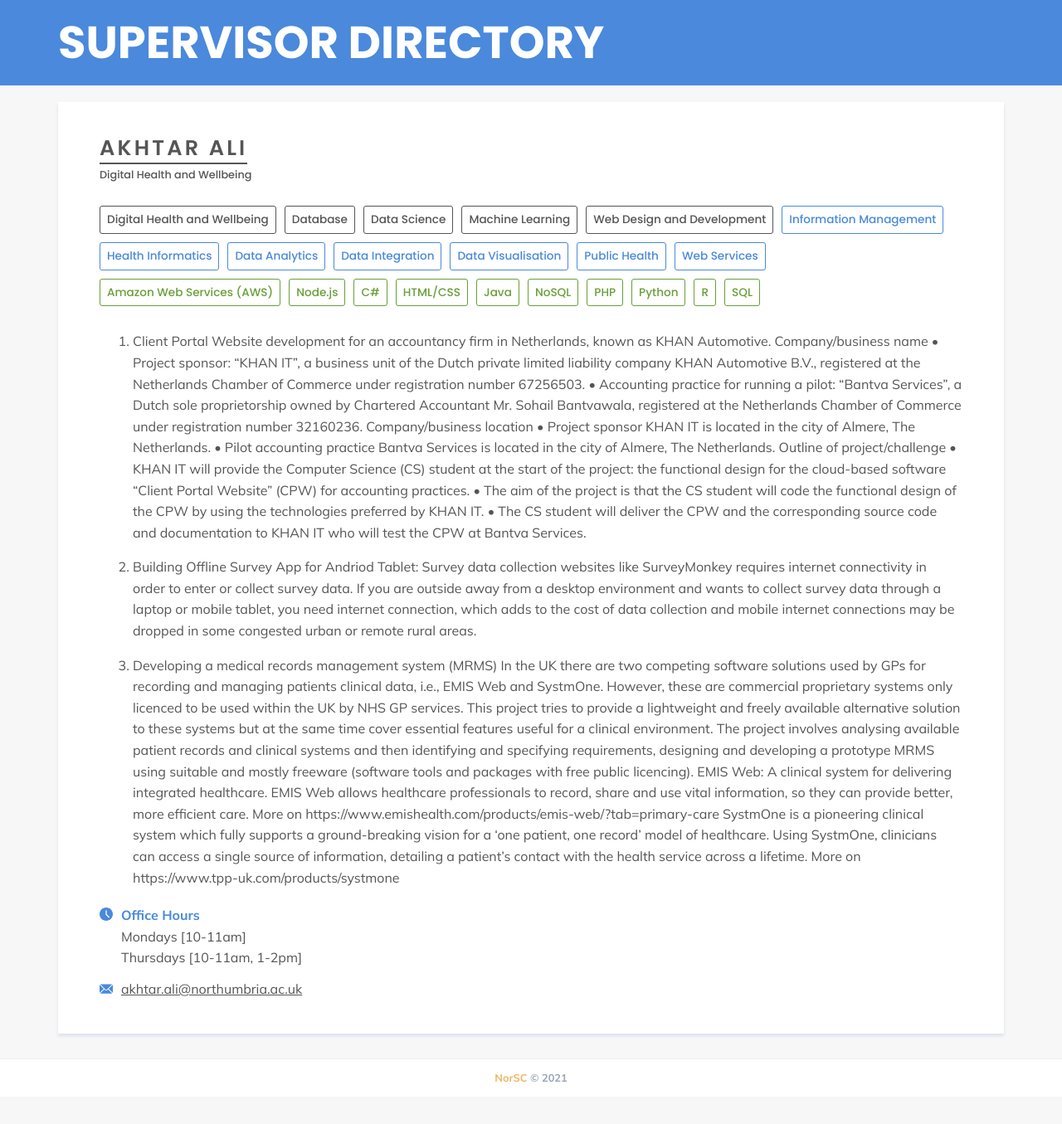
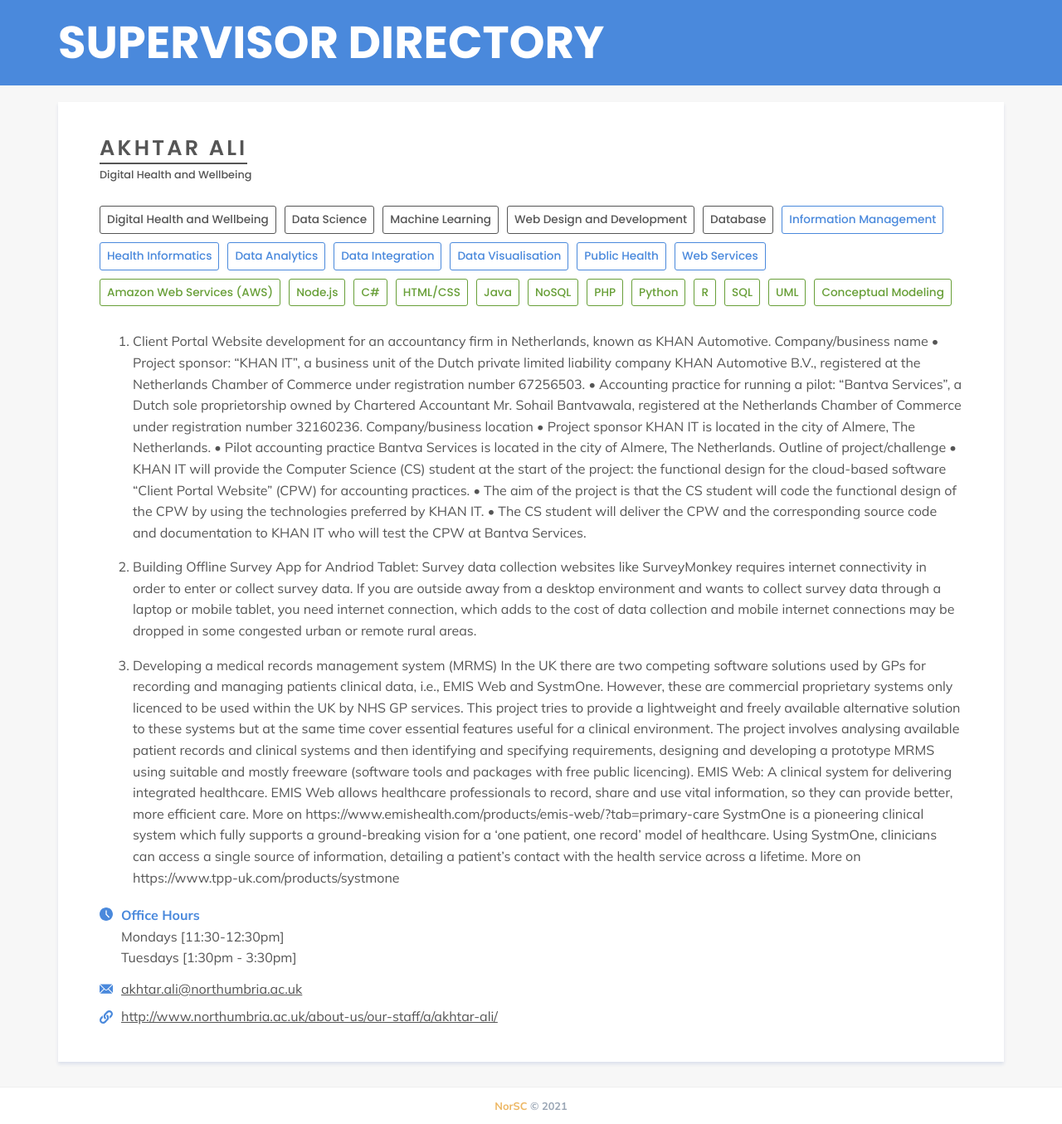
Before and after one commit to NorSC/supervisor-search, a Jekyll site: the page built from _supervisors/akhtar-ali.md, in a window 1280 px wide. Shown: the whole page at 83% size. Built offline with Jekyll 4.4.1, drawn with Linux system fonts in a browser that asks for light colours; a script that is not in the unit is left out; before the commit the page ends 1322 px from its top, so only the background shows below that.

Commit message:
Update Supervisors “akhtar-ali”

```diff
--- a/_supervisors/akhtar-ali.md
+++ b/_supervisors/akhtar-ali.md
@@ -2,17 +2,20 @@
 layout: supervisor
 title: Akhtar Ali
 available: true
+available_msc: true
+available_phd: true
 email: akhtar.ali@northumbria.ac.uk
+website: http://www.northumbria.ac.uk/about-us/our-staff/a/akhtar-ali/
 office_hours: |-
-  Mondays [10-11am]
-  Thursdays [10-11am, 1-2pm]
+  Mondays [11:30-12:30pm]
+  Tuesdays [1:30pm - 3:30pm]
 research_group: Digital Health and Wellbeing
 research_themes:
   - Digital Health and Wellbeing
-  - Database
   - Data Science
   - Machine Learning
   - Web Design and Development
+  - Database
 additional_keywords:
   - Information Management
   - Health Informatics
@@ -32,6 +35,8 @@ technologies_languages:
   - Python
   - R
   - SQL
+  - UML
+  - Conceptual Modeling
 additional_details: >-
   1. Client Portal Website development for an accountancy firm in Netherlands,
   known as KHAN Automotive. Company/business name • Project sponsor: "KHAN IT",
```
Also changed, not shown: other parts of _supervisors/akhtar-ali.md (+1 -0 lines).
